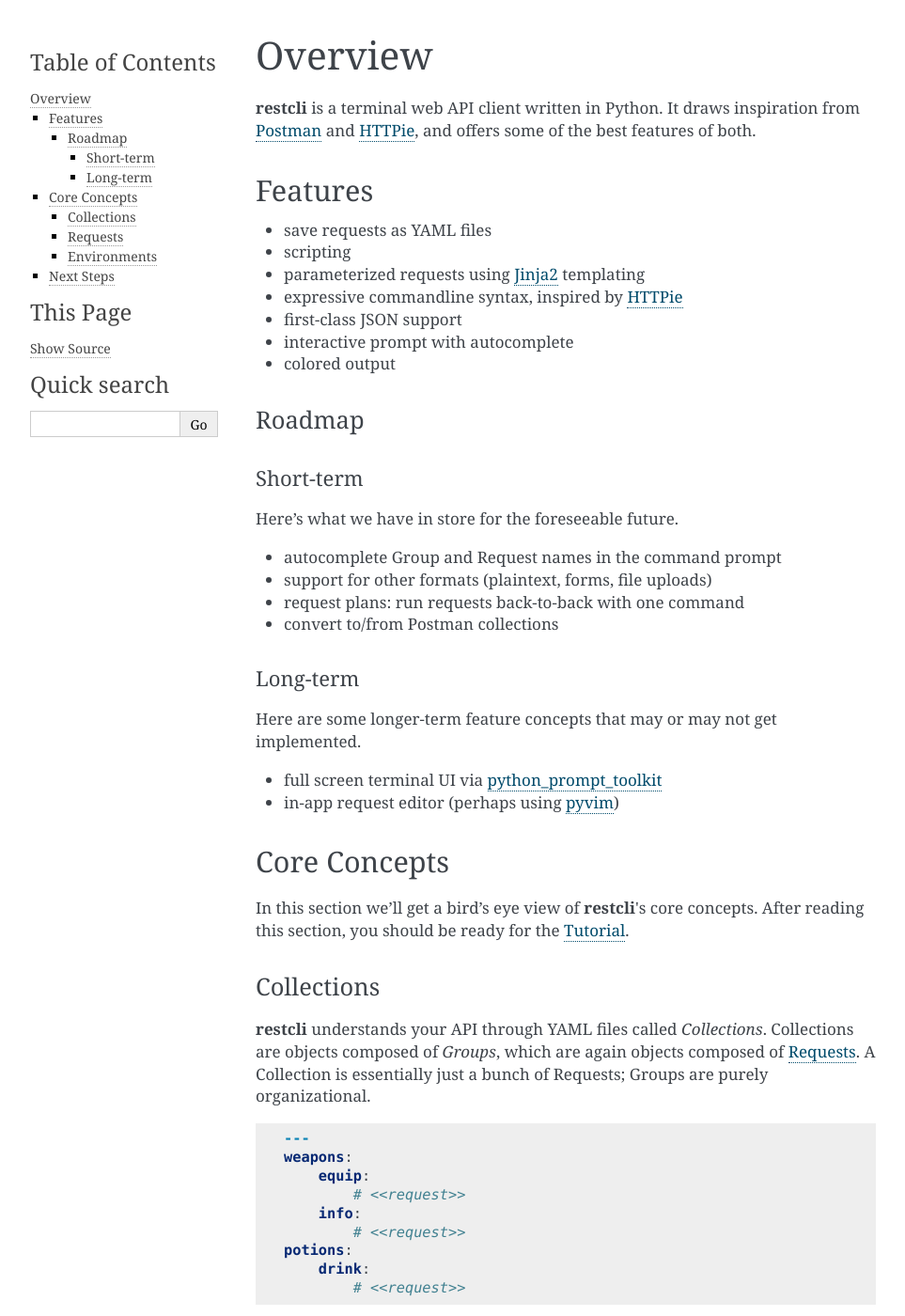
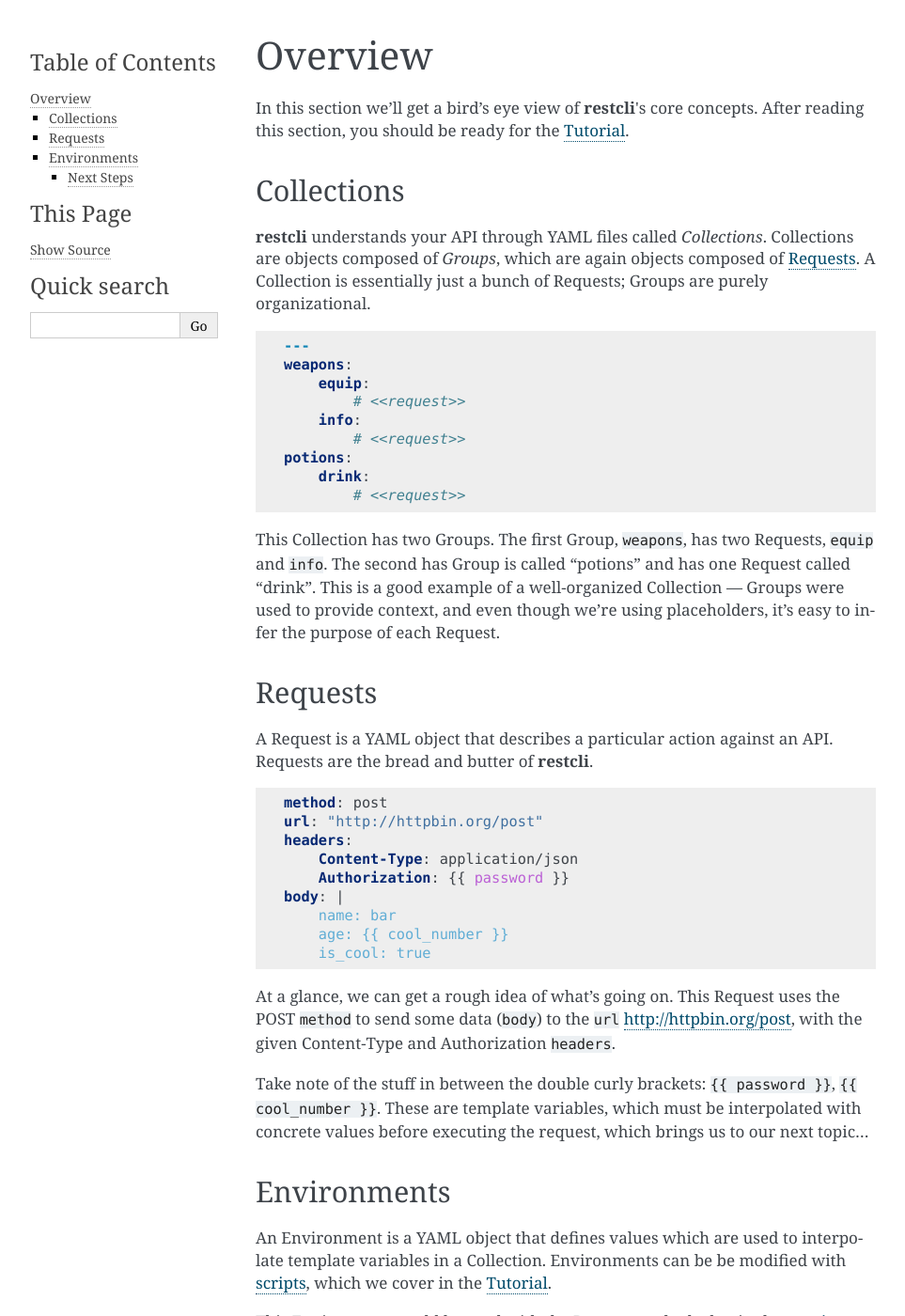
Before and after one commit to augustawind/restcli, a Sphinx documentation site: the page built from docs/overview.rst, in a window 1280 px wide and 1400 px high. Shown: the whole window at 94% size, without its empty margins (148-1111 px from the left). Built offline with Sphinx 7.4.7, drawn with Linux system fonts in a browser that asks for light colours; pages that are not in the unit, such as notebooks, are missing from menus.

Commit message:
docs: move Features and Roadmap from overview to README

```diff
--- a/docs/overview.rst
+++ b/docs/overview.rst
@@ -1,48 +1,6 @@
-.. _overview:
-
 ########
 Overview
 ########
-
-**restcli** is a terminal web API client written in Python. It draws inspiration
-from `Postman`_ and `HTTPie`_, and offers some of the best features of both.
-
-********
-Features
-********
-
-* save requests as YAML files
-* scripting
-* parameterized requests using `Jinja2`_ templating
-* expressive commandline syntax, inspired by `HTTPie`_
-* first-class JSON support
-* interactive prompt with autocomplete
-* colored output
-
-Roadmap
-=======
-
-Short-term
-----------
-
-Here's what we have in store for the foreseeable future.
-
-* autocomplete Group and Request names in the command prompt
-* support for other formats (plaintext, forms, file uploads)
-* request plans: run requests back-to-back with one command
-* convert to/from Postman collections
-
-Long-term
----------
-
-Here are some longer-term feature concepts that may or may not get implemented.
-
-* full screen terminal UI via `python_prompt_toolkit`_
-* in-app request editor (perhaps using `pyvim`_)
-
-*************
-Core Concepts
-*************
 
 In this section we'll get a bird's eye view of **restcli**\'s core concepts.
 After reading this section, you should be ready for the
@@ -144,8 +102,6 @@
 
 The recommended way to continue learning is the :doc:`Tutorial </tutorial>`.
 
-.. _Postman: https://www.getpostman.com/postman
-.. _HTTPie: https://httpie.org/
 .. _Jinja2: http://jinja.pocoo.org/
 .. _python_prompt_toolkit: https://github.com/jonathanslenders/python-prompt-toolkit
 .. _pyvim: https://github.com/jonathanslenders/pyvim
```
Also changed, not shown: README.rst (+52 -12 lines).
